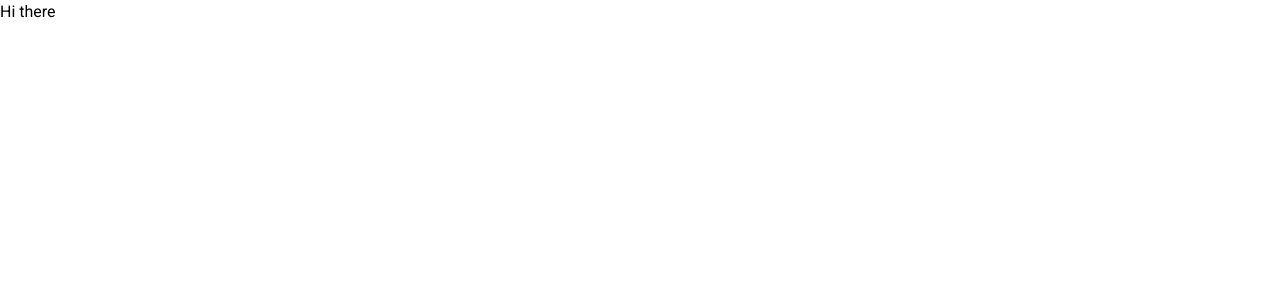
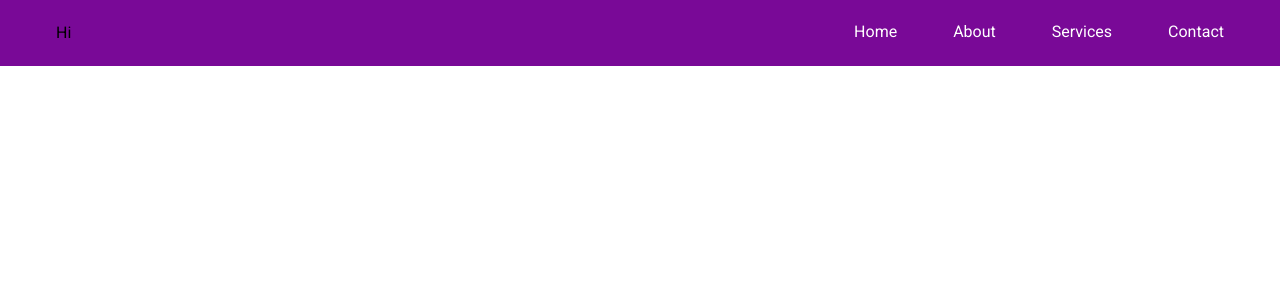
Before and after one commit to messiovo/pennybox, a React (Vite) app: page / in a window 1280 px wide. Shown: the top 300 px of the page. Built offline with nearby package versions, Linux system fonts and the light colour scheme.

Commit message:
creating nav bar

```diff
--- /dev/null
+++ b/src/Component/atoms/Links.jsx
@@ -0,0 +1,20 @@
+import React, { useState } from "react";
+import { Link } from "react-router-dom";
+
+const Links = ({ text, to }) => {
+  const [isMobile, setIsMobile] = useState(false);
+  return (
+    <Link
+      to={to}
+      key={text}
+      className="text-base text-white after:block after:w-0 after:h-[2px] after:bg-primary after:transition-all after:duration-100 hover:after:lg:w-full hover:after:w-[3.2rem]"
+      onClick={() => {
+        setIsMobile(!isMobile);
+      }}
+    >
+      {text}
+    </Link>
+  );
+};
+
+export default Links;
--- /dev/null
+++ b/src/Component/atoms/index.js
@@ -0,0 +1 @@
+export {default as Links} from './Links';
--- /dev/null
+++ b/src/Component/molecules/Hero.jsx
@@ -0,0 +1,12 @@
+import React from "react";
+import { Nav } from "./";
+
+const Hero = () => {
+  return (
+    <div>
+      <Nav />
+    </div>
+  );
+};
+
+export default Hero;
--- /dev/null
+++ b/src/Component/molecules/Nav.jsx
@@ -0,0 +1,60 @@
+import React, { useState } from "react";
+import { Links} from "../atoms";
+
+
+const navLinks = [
+  {
+    text: "Home",
+    to: "/",
+  },
+  {
+    text: "About",
+    to: "/about",
+  },
+  {
+    text: "Services",
+    to: "/services",
+  },
+  {
+    text: "Contact",
+    to: "/contact",
+  }
+];
+const Nav = () => {
+  const [isMobile, setIsMobile] = useState(false);
+  const mobileHandler = () => {
+    setIsMobile(!isMobile);
+  };
+
+  return (
+    <div className="px-5 lg:px-14 py-5 flex items-center justify-between w-full  z-20 bg-primary">
+        <h1>Hi</h1>
+      <div
+        className={`${
+          !isMobile ? `scale-y-0` : `scale-y-100 `
+        } lg:scale-y-100 z-20 flex lg:flex-row flex-col  lg:gap-12 gap-20 lg:px-0 px-12 lg:py-0 py-12 lg:relative lg:w-auto w-full lg:h-auto  h-screen fixed  top-16  lg:inset-auto inset-0 lg:overflow-y-hidden overflow-y-visible lg:bg-[transparent] bg-white transition-transform duration-700 ease-in`}
+        onBlur={() => {
+          setIsMobile(false);
+        }}
+        tabIndex={30}
+      >
+        <div className="m-0 lg:m-auto  flex flex-col lg:flex-row lg:float:right lg:gap-14 gap-20">
+          {navLinks.map((items) => (
+            <Links {...items} />
+          ))}
+        </div>
+      </div>
+      <div
+        className="w-6 cursor-pointer lg:hidden origin-left"
+        onClick={mobileHandler}
+        onBlur={() => setIsMobile(false)}
+        tabIndex={10}
+      >
+        <span className={`${!isMobile ? "rotate-0" : "rotate-45"} w-full h-[1.5px] bg-light block transition-all duration-700 ease-in-out `}></span>
+        <span className={`${!isMobile ? "rotate-0" : "rotate-[-45deg] translate-y-[-7px]"} w-full h-[1.5px] bg-light block mt-1.5 transition-all duration-700 ease-in-out `}></span>
+      </div>
+    </div>
+  );
+};
+
+export default Nav;
--- /dev/null
+++ b/src/Component/molecules/index.js
@@ -0,0 +1,2 @@
+export {default as Nav} from './Nav';
+export {default as Hero} from './Hero';
--- a/src/Pages/Home.jsx
+++ b/src/Pages/Home.jsx
@@ -1,11 +1,15 @@
 import React from "react";
+import { Hero} from '../Component/molecules';
+
+
 const Home = () => {
     return (
       <>
-      <h1>Hi there</h1>
+
+      <Hero/>
 
       </>
     )
   }
 
-  export default Home;
+  export default Home
--- a/tailwind.config.js
+++ b/tailwind.config.js
@@ -10,7 +10,6 @@ export default {
         primary: "#790997",
         light:"#FEDCFE",
         dark:"#701F58",
-        base:"#fffff"
       }
     },
   },
```
